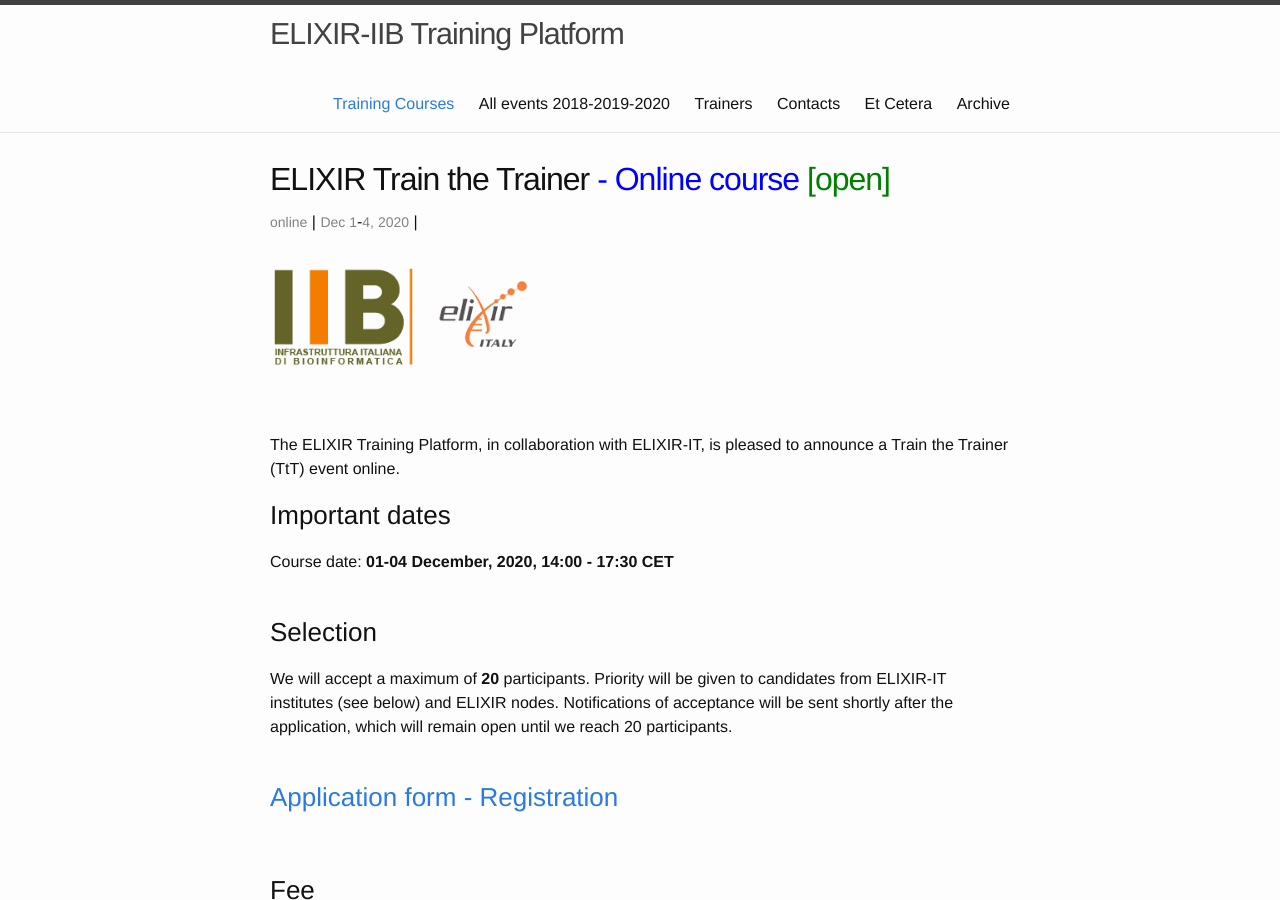
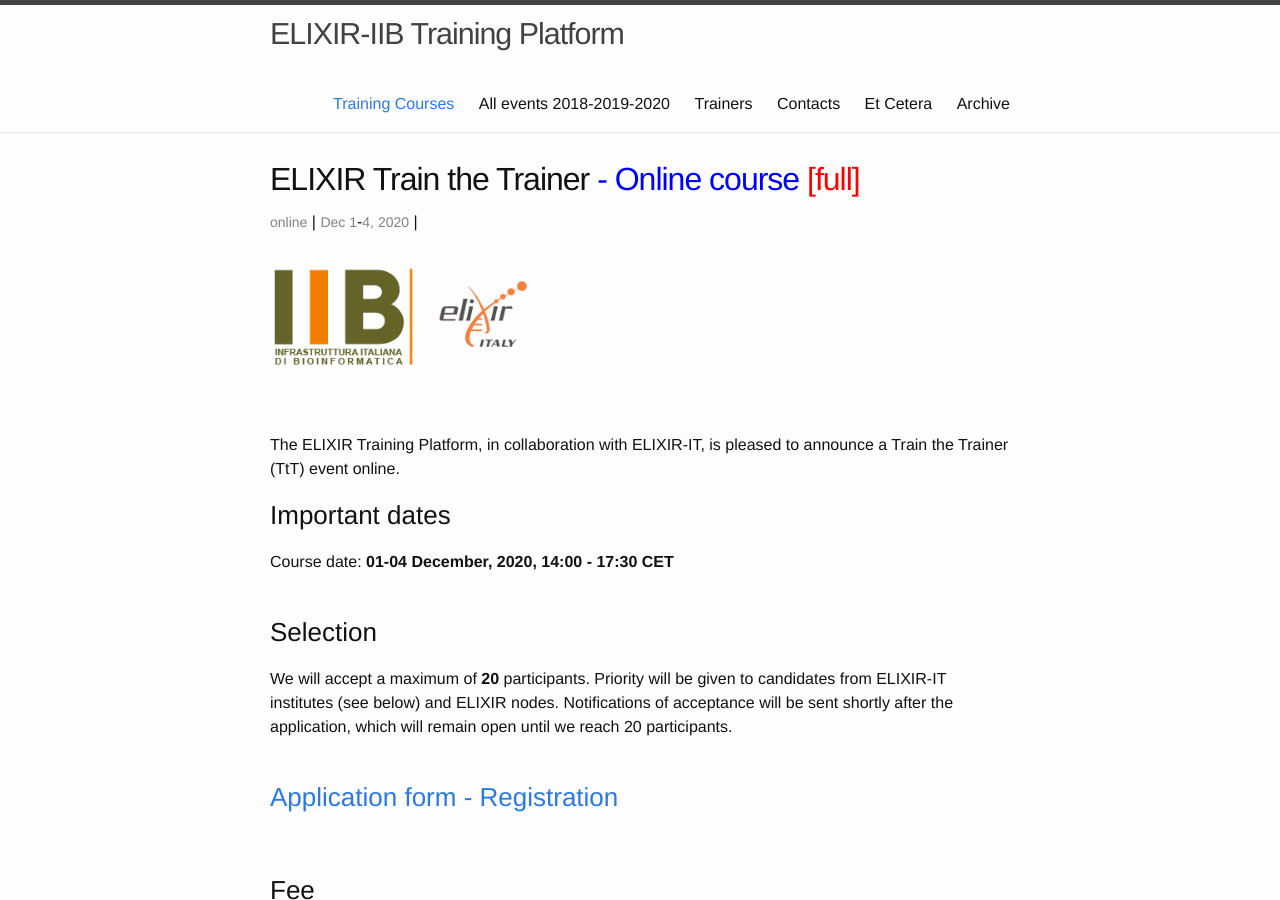
Before and after one commit to ELIXIR-IIB-training/website, a Jekyll site: the page built from _posts/2020-12-01-train-the-trainer-italy-online.md, in a window 1280 px wide and 900 px high. Built offline with Jekyll 4.4.1, drawn with Linux system fonts in a browser that asks for light colours.

Commit message:
Update Status

```diff
--- a/_posts/2020-12-01-train-the-trainer-italy-online.md
+++ b/_posts/2020-12-01-train-the-trainer-italy-online.md
@@ -1,6 +1,6 @@
 ---
 layout: post
-title:  "ELIXIR Train the Trainer <font color='blue'>- Online course </font> <font color='green'>[open]</font>"
+title:  "ELIXIR Train the Trainer <font color='blue'>- Online course </font> <font color='red'>[full]</font>"
 date_start: 2020-12-01
 date_end:   2020-12-04
 venue: online
```
